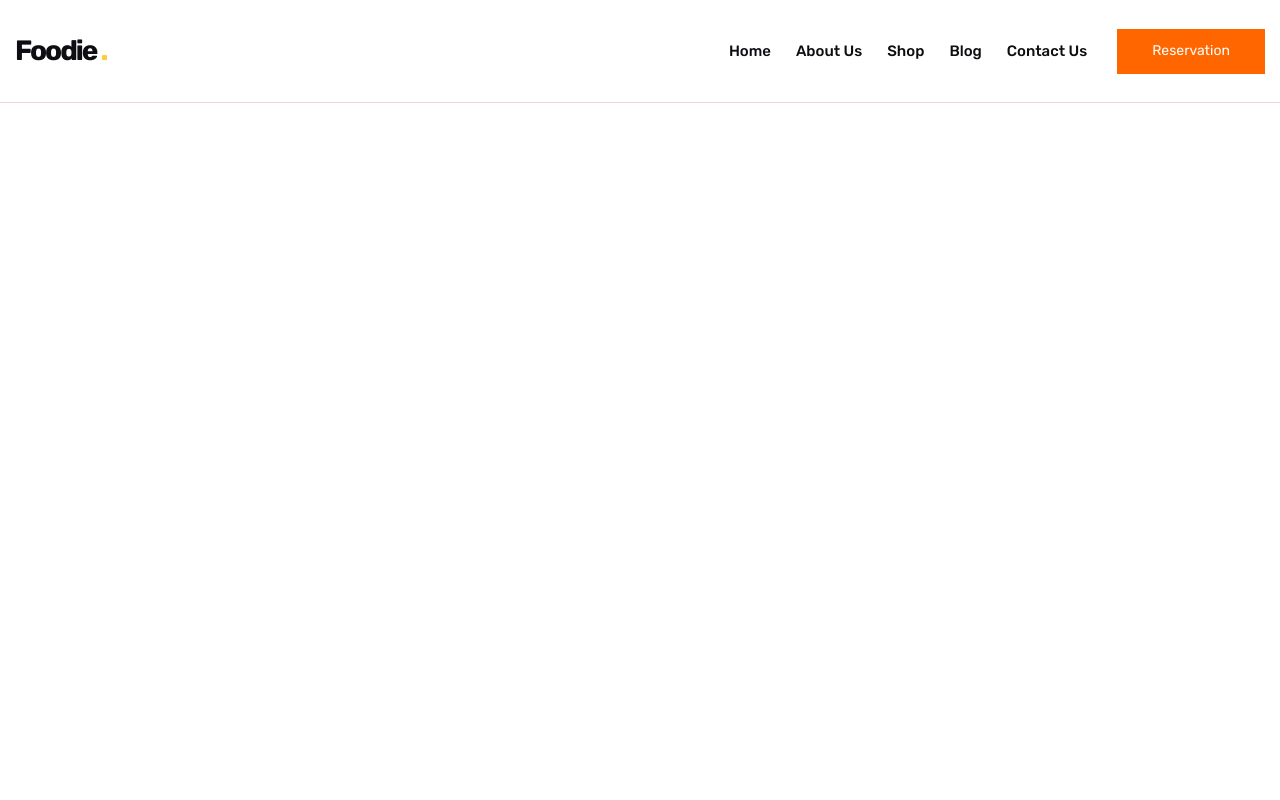
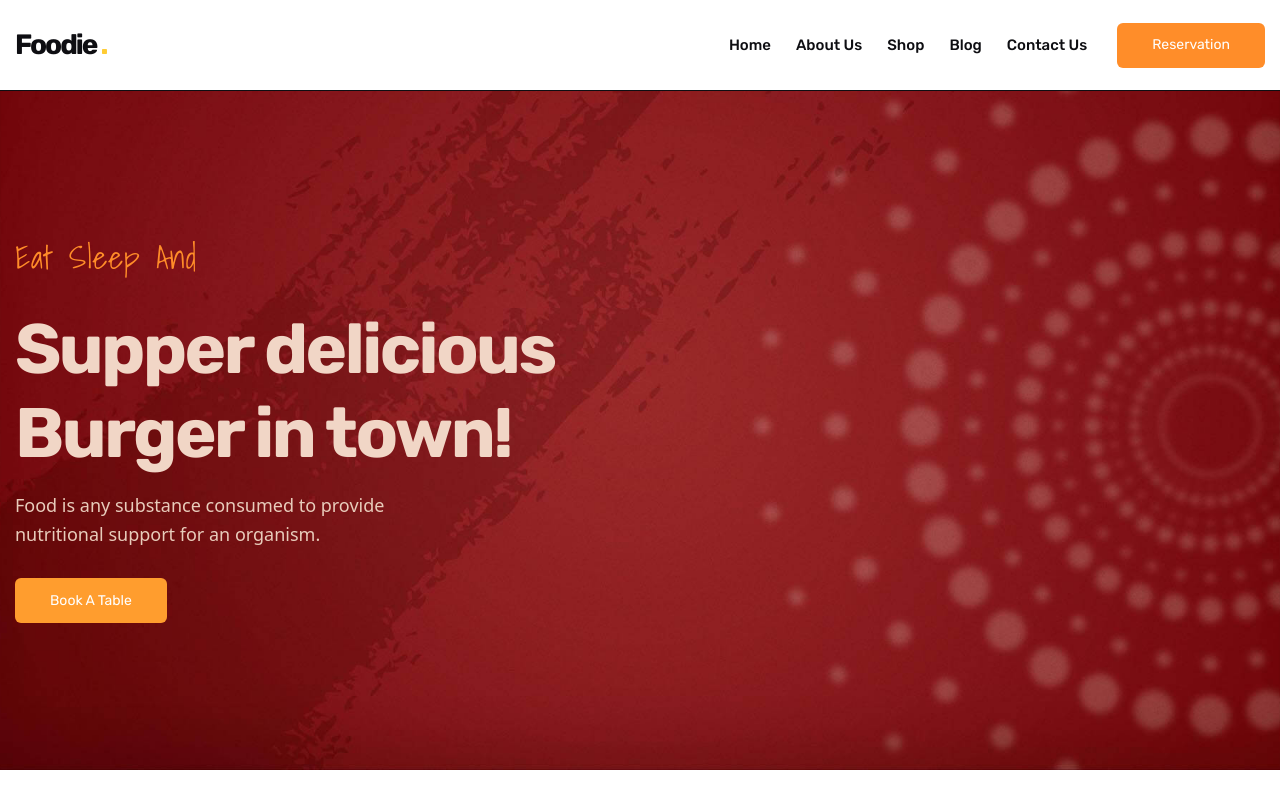
Before and after one commit to sorenblank/burgir-nextjs, a Next.js app: page / in a window 1280 px wide. Built offline with nearby package versions, Linux system fonts and the light colour scheme.

Commit message:
Hero content added

```diff
--- a/app/components/Button.jsx
+++ b/app/components/Button.jsx
@@ -1,6 +1,6 @@
-const Button = ({className,children}) => {
+const Button = ({className, children, orange}) => {
   return (
-    <button className={`px-[35px] font-rubik block bg-n-darkOrange overflow-hidden relative z-[1] text-white text-[14px] h-[45px] text-medium hover:[--scale:500] ${className ? className : ''}`}
+    <button className={`rounded-[6px] px-[35px] font-rubik block ${orange ? 'bg-n-darkOrange' : 'bg-n-orange'} overflow-hidden relative z-[1] text-white text-[14px] h-[45px] text-medium hover:[--scale:500] ${className ? className : ''}`}
             style={{transition:'0.25s ease'}}>
         {children}
         <div
--- a/app/globals.css
+++ b/app/globals.css
@@ -11,7 +11,7 @@
   color-scheme: light;
 
   --rich-black-fogra-29: hsl(210, 26%, 7%);
-  --champagne-pink_20: hsla(23, 61%, 86%, 0.2);
+  --champagne-pink_20: #f1d6c6;
   --independence_30: hsla(245, 17%, 29%, 0.3);
   --gray-x-11-gray: hsl(0, 0%, 73%);
   --champagne-pink: hsl(23, 61%, 86%);
@@ -19,7 +19,7 @@
   --sonic-silver: hsl(0, 0%, 47%);
   --deep-saffron: hsl(32, 100%, 59%);
   --dark-orange: hsl(28, 100%, 58%);
-  --desert-sand: hsl(23, 49%, 82%);
+  --desert-sand: #e8ccbb;
   --isabelline: hsl(38, 44%, 96%);
   --gainsboro: hsl(0, 0%, 87%);
   --tangerine: hsl(31, 84%, 50%);
@@ -46,7 +46,7 @@
   }
 
   .container{
-    @apply px-[15px] mx-auto sm:max-w-[550px] md:max-w-[720px] lg:max-w-[960px] xl:max-w-[1200px];
+    @apply px-[15px] sm:mx-auto sm:w-full sm:max-w-[550px] md:max-w-[720px] lg:max-w-[960px] xl:max-w-[1200px];
   }
 
   .h1, .h2, .h3, .h4{
@@ -55,6 +55,10 @@
 
   .h1, .h2 {
     @apply text-[3.2rem] ;
+  }
+
+  .h1{
+    @apply font-bold;
   }
 
   .h2, .h3, .h4{
--- a/app/page.jsx
+++ b/app/page.jsx
@@ -1,12 +1,14 @@
 "use client";
 
 import Header from "@/app/pages/Header";
+import Hero from "@/app/pages/Hero";
 
 export default function Home() {
   return (
     <>
     <div>
       <Header />
+      <Hero />
     </div>
     </>
   );
--- a/app/pages/Header.jsx
+++ b/app/pages/Header.jsx
@@ -34,13 +34,13 @@ const Header = () => {
   };
 
   return (
-    <header className={`fixed top-0 w-full z-50 border-b border-n-champagnepink py-[20px] bg-n-white`}>
+    <header className={`fixed top-0 w-full z-50 border-b py-[14px] bg-n-white border-b-n-richblackfogra`}>
       <div className='container flex justify-between items-center lg:gap-[20px]'>
         <h1 className='font-rubik text-[28px] font-bold -tracking-[2px] text-n-richblackfogra'>
           <a href='/' >Foodie <span className='inline-block text-n-saffron'>.</span></a>
         </h1>
 
-        <nav className={`${openNavigation ? 'flex' : 'hidden'} fixed top-[5rem] left-0 right-0 bottom-0 lg:static lg:flex lg:ml-auto`}>
+        <nav className={`${openNavigation ? 'flex' : 'hidden'} fixed top-[4.5rem] left-0 right-0 bottom-0 bg-white lg:bg-transparent lg:static lg:flex lg:ml-auto`}>
 
           <div className='relative z-2 flex flex-col items-center justify-center m-auto lg:flex-row lg:gap-[5px] '>
             {navigation.map((item) => (
@@ -58,7 +58,7 @@ const Header = () => {
 
         <div className='flex flex-row gap-5 items-center'>
 
-        <Button className="hidden sm:block">
+        <Button className="hidden sm:block" orange>
           Reservation
         </Button>
 
--- /dev/null
+++ b/app/pages/Hero.jsx
@@ -0,0 +1,18 @@
+import Button from "../components/Button"
+
+const Hero = () => {
+  return (
+    <section className="bg-no-repeat bg-cover bg-center pt-[145px] pb-[60px] text-center md:relative md:text-left md:overflow-hidden md:z-[1] lg:min-h-[660px] lg:grid lg:items-center xl:min-h-[770px]" style={{backgroundImage: "url('/hero-bg.jpg')"}}>
+        <div className="container">
+            <div className="md:mx-0">
+                <p className="text-n-darkOrange font-shadows text-[1.8rem] tracking-[1px] mb-[25px] lg:text-[32px]">Eat Sleep And</p>
+                <h2 className="h1 text-[32px] text-n-champagnepink max-w-[12ch] mx-auto sm:text-[42px] lg:text-[70px] lg:tracking-[-2.5px] md:mx-0">Supper delicious Burger in town!</h2>
+                <p className="text-n-desertSand text-[16px] mx-auto max-w-[44ch] mt-[15px] mb-[30px] lg:text-[18px] md:mx-0">Food is any substance consumed to provide nutritional support for an organism.</p>
+                <Button className="mx-auto md:mx-0">Book A Table</Button>
+            </div>
+        </div>
+    </section>
+  )
+}
+
+export default Hero
--- a/tailwind.config.js
+++ b/tailwind.config.js
@@ -12,6 +12,7 @@ module.exports = {
     extend: {
       colors: {
         n: {
+          orange: "#ff9d2e",
           white: "#ffffff",
           offwhite: "#f1d6c6",
           offwhite2: "#e8ccbb",
@@ -19,9 +20,10 @@ module.exports = {
           notyellow: "#FF8D29",
           sonicSilver: "#787878",
           richblackfogra: "#0e0e12",
-          champagnepink: "#f5d3dc",
+          champagnepink: "#f1d6c6",
           saffron: "#ffcc33",
-          darkOrange: "#ff6600",
+          darkOrange: "#ff8d29",
+          desertSand: "#e8ccbb",
         },
       },
       fontFamily: {
```
